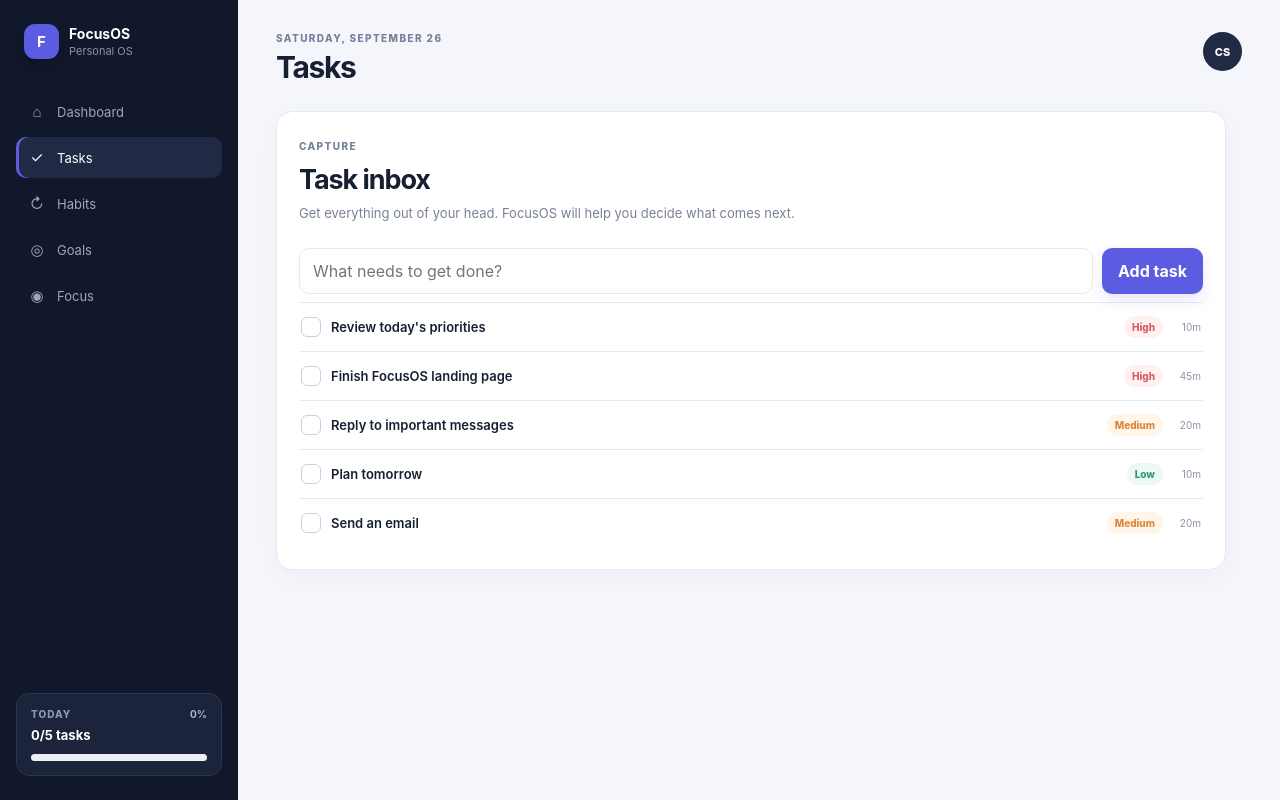
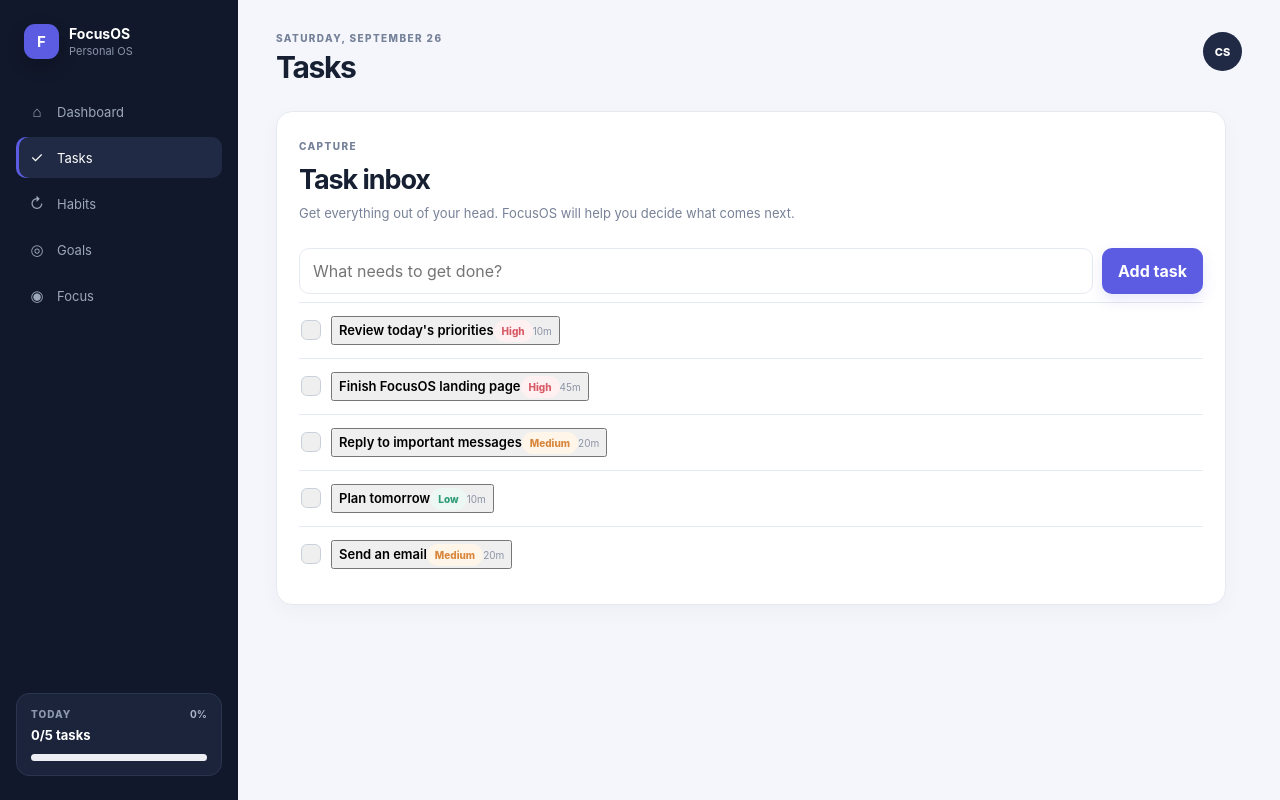
Before and after one commit to chirantan-swain-dev/FocusOSMVP, a Next.js app: page / in a window 1280 px wide. Both pictures are taken after a click on the button "View all tasks →". Built offline with nearby package versions, Linux system fonts and the light colour scheme.

Commit message:
Add quick capture and task-to-focus workflow

```diff
--- a/app/page.tsx
+++ b/app/page.tsx
@@ -17,36 +17,88 @@
 const navItems=[["Dashboard","⌂"],["Tasks","✓"],["Habits","↻"],["Goals","◎"],["Focus","◉"]] as const;
 
 export default function Home(){
- const [tab,setTab]=useState("Dashboard"),[energy,setEnergy]=useState<"Low"|"Medium"|"High">("Medium"),[tasks,setTasks]=useState<Task[]>(seedTasks),[habits,setHabits]=useState<Habit[]>(seedHabits),[newTask,setNewTask]=useState(""),[seconds,setSeconds]=useState(1500),[running,setRunning]=useState(false);
+ const [tab,setTab]=useState("Dashboard"),[energy,setEnergy]=useState<"Low"|"Medium"|"High">("Medium"),[tasks,setTasks]=useState<Task[]>(seedTasks),[habits,setHabits]=useState<Habit[]>(seedHabits),[newTask,setNewTask]=useState(""),[seconds,setSeconds]=useState(1500),[running,setRunning]=useState(false),[focusedTaskId,setFocusedTaskId]=useState<number|null>(null),[selectedTask,setSelectedTask]=useState<Task|null>(null),[quickTask,setQuickTask]=useState("");
+
  useEffect(()=>{try{const s=JSON.parse(localStorage.getItem("focusos")||"{}");if(s.tasks)setTasks(s.tasks);if(s.habits)setHabits(s.habits);if(s.energy)setEnergy(s.energy)}catch{}},[]);
  useEffect(()=>{localStorage.setItem("focusos",JSON.stringify({tasks,habits,energy}))},[tasks,habits,energy]);
- useEffect(()=>{if(!running)return;const timer=setInterval(()=>setSeconds(v=>{if(v<=1){setRunning(false);return 1500}return v-1}),1000);return()=>clearInterval(timer)},[running]);
+
+ useEffect(()=>{
+  if(!running)return;
+  const timer=setInterval(()=>setSeconds(v=>{
+   if(v<=1){
+    setRunning(false);
+    if(focusedTaskId)setTasks(prev=>prev.map(t=>t.id===focusedTaskId?{...t,done:true}:t));
+    return 1500;
+   }
+   return v-1;
+  }),1000);
+  return()=>clearInterval(timer);
+ },[running,focusedTaskId]);
+
  const done=tasks.filter(t=>t.done).length,pct=tasks.length?Math.round(done/tasks.length*100):0,completedHabits=habits.filter(h=>h.completed).length;
  const next=useMemo(()=>tasks.find(t=>!t.done&&t.priority==="High")||tasks.find(t=>!t.done),[tasks]);
+ const focusedTask=focusedTaskId?tasks.find(t=>t.id===focusedTaskId):null;
  const mm=String(Math.floor(seconds/60)).padStart(2,"0"),ss=String(seconds%60).padStart(2,"0");
- const addTask=()=>{const title=newTask.trim();if(!title)return;setTasks(v=>[...v,{id:Date.now(),title,done:false,priority:"Medium",minutes:20}]);setNewTask("")};
+
+ const addTask=(title:string,priority:Priority="Medium",minutes=20)=>{
+  const clean=title.trim();if(!clean)return;
+  setTasks(v=>[...v,{id:Date.now()+Math.floor(Math.random()*1000),title:clean,done:false,priority,minutes}]);
+ };
+ const submitTask=()=>{addTask(newTask);setNewTask("")};
+ const quickAdd=()=>{addTask(quickTask);setQuickTask("")};
  const toggleTask=(id:number)=>setTasks(v=>v.map(t=>t.id===id?{...t,done:!t.done}:t));
+ const deleteTask=(id:number)=>{setTasks(v=>v.filter(t=>t.id!==id));if(selectedTask?.id===id)setSelectedTask(null)};
+ const saveTask=(updated:Task)=>{setTasks(v=>v.map(t=>t.id===updated.id?updated:t));setSelectedTask(null)};
  const toggleHabit=(id:number)=>setHabits(v=>v.map(h=>h.id===id?{...h,completed:!h.completed}:h));
- const startNext=()=>{if(next){setTab("Focus");setRunning(false);setSeconds(next.minutes*60)}};
+
+ const startTask=(task:Task)=>{
+  setFocusedTaskId(task.id);setSeconds(task.minutes*60);setRunning(false);setTab("Focus");
+ };
+ const startNext=()=>{if(next)startTask(next)};
+ const finishFocused=()=>{if(focusedTaskId)setTasks(v=>v.map(t=>t.id===focusedTaskId?{...t,done:true}:t));setRunning(false);setFocusedTaskId(null);setSeconds(1500)};
+
  return <main className="shell">
   <aside className="side"><div className="brand"><b>F</b><span><strong>FocusOS</strong><small>Personal OS</small></span></div><nav>{navItems.map(([label,icon])=><button className={tab===label?"nav active":"nav"} key={label} onClick={()=>setTab(label)}><span className="navIcon">{icon}</span><em>{label}</em></button>)}</nav><div className="sidebox"><div className="sideboxTop"><small>TODAY</small><span>{pct}%</span></div><strong>{done}/{tasks.length} tasks</strong><div className="bar"><i style={{width:pct+"%"}}/></div></div></aside>
+
   <section className="content"><header><div><div className="eyebrow">SATURDAY, SEPTEMBER 26</div><h1>{tab==="Dashboard"?"Good morning.":tab}</h1>{tab==="Dashboard"&&<p className="headerSub">Let's make today feel manageable.</p>}</div><button className="avatar">CS</button></header>
+
   {tab==="Dashboard"&&<><div className="hero">
    <div className="card nextCard"><div className="cardLabelRow"><span className="eyebrow">NEXT UP</span>{next&&<PriorityPill priority={next.priority}/>}</div><h2>{next?.title||"Everything is done."}</h2><p>{next?<>A focused <strong>{next.minutes}-minute</strong> step is enough. You don't need to finish everything.</>:"Take a moment to review your day."}</p>{next&&<button className="primary" onClick={startNext}>Start focus <span>→</span></button>}<div className="nextMeta"><span>◷ {next?.minutes||0} min</span><span>•</span><span>{energy} energy</span><span>•</span><span>1 task at a time</span></div></div>
    <div className="card energyCard"><span className="eyebrow">ENERGY CHECK-IN</span><h3>How much capacity do you have?</h3><p>Your answer helps FocusOS choose the right next step.</p><div className="energies">{(["Low","Medium","High"] as const).map(x=><button className={energy===x?"energy selected":"energy"} key={x} onClick={()=>setEnergy(x)}><span>{x==="Low"?"○":x==="Medium"?"◐":"●"}</span>{x}</button>)}</div></div>
   </div>
   <div className="stats"><Stat icon="✓" label="Tasks complete" value={done+"/"+tasks.length} note={pct+"% of today"}/><Stat icon="↻" label="Habits" value={completedHabits+"/"+habits.length} note="daily check-in"/><Stat icon="◉" label="Focus streak" value="4 days" note="keep it simple"/><Stat icon="◷" label="Focus time" value="1h 20m" note="this week"/></div>
+
+  <div className="quickAdd card"><span className="quickIcon">＋</span><input value={quickTask} onChange={e=>setQuickTask(e.target.value)} onKeyDown={e=>e.key==="Enter"&&quickAdd()} placeholder="Quick add — get something out of your head"/><button className="primary" onClick={quickAdd}>Add</button></div>
+
   <div className="sectionHeading"><div><span className="eyebrow">YOUR DAY</span><h3>Keep the list small.</h3></div><button className="textButton" onClick={()=>setTab("Tasks")}>View all tasks →</button></div>
-  <div className="grid"><div className="card listCard"><div className="listHeader"><div><span className="eyebrow">TODAY</span><h3>Tasks</h3></div><span className="count">{done}/{tasks.length}</span></div>{tasks.map(t=><TaskRow key={t.id} t={t} click={()=>toggleTask(t.id)}/>)}</div>
-   <div className="card listCard"><div className="listHeader"><div><span className="eyebrow">ROUTINE</span><h3>Habits</h3></div><span className="count">{completedHabits}/{habits.length}</span></div>{habits.map(h=><button className="habitRow" key={h.id} onClick={()=>toggleHabit(h.id)}><span className={h.completed?"check yes":"check"}>{h.completed?"✓":""}</span><span className={h.completed?"habitName completed":"habitName"}>{h.name}</span><span className="rowArrow">›</span></button>)}<div className="habitFooter"><span>{completedHabits===habits.length?"All habits checked.":"One small action at a time."}</span><b>{completedHabits===habits.length?"✓":"→"}</b></div></div>
+  <div className="grid"><div className="card listCard"><div className="listHeader"><div><span className="eyebrow">TODAY</span><h3>Tasks</h3></div><span className="count">{done}/{tasks.length}</span></div>{tasks.map(t=><TaskRow key={t.id} t={t} check={()=>toggleTask(t.id)} open={()=>setSelectedTask(t)}/>)}</div>
+   <div className="card listCard"><div className="listHeader"><div><span className="eyebrow">ROUTINE</span><h3>Habits</h3></div><span className="count">{completedHabits}/{habits.length}</span></div>{habits.map(h=><button className="habitRow" key={h.id} onClick={()=>toggleHabit(h.id)}><span className={h.completed?"check yes":"check"}>{h.completed?"✓":""}</span><span className={h.completed?"habitName completed":"habitName"}>{h.name}</span></button>)}<div className="habitFooter"><span>{completedHabits===habits.length?"All habits checked.":"One small action at a time."}</span><b>{completedHabits===habits.length?"✓":"→"}</b></div></div>
   </div><div className="dailyCallout"><span className="calloutIcon">✦</span><div><strong>Today's principle</strong><p>Reduce the starting friction. A 10-minute action still counts as progress.</p></div></div></>}
-  {tab==="Tasks"&&<div className="card page"><div className="pageIntro"><span className="eyebrow">CAPTURE</span><h2>Task inbox</h2><p>Get everything out of your head. FocusOS will help you decide what comes next.</p></div><div className="add"><input value={newTask} onChange={e=>setNewTask(e.target.value)} onKeyDown={e=>e.key==="Enter"&&addTask()} placeholder="What needs to get done?"/><button className="primary" onClick={addTask}>Add task</button></div><div className="taskList">{tasks.map(t=><TaskRow key={t.id} t={t} click={()=>toggleTask(t.id)}/>)}</div></div>}
-  {tab==="Habits"&&<div className="card page"><div className="pageIntro"><span className="eyebrow">CONSISTENCY</span><h2>Daily habits</h2><p>Small actions compound. Check them off without overthinking them.</p></div>{habits.map(h=><button className="habitRow large" key={h.id} onClick={()=>toggleHabit(h.id)}><span className={h.completed?"check yes":"check"}>{h.completed?"✓":""}</span><span className={h.completed?"habitName completed":"habitName"}>{h.name}</span><span className="rowArrow">›</span></button>)}</div>}
+
+  {tab==="Tasks"&&<div className="card page"><div className="pageIntro"><span className="eyebrow">CAPTURE</span><h2>Task inbox</h2><p>Get everything out of your head. FocusOS will help you decide what comes next.</p></div><div className="add"><input value={newTask} onChange={e=>setNewTask(e.target.value)} onKeyDown={e=>e.key==="Enter"&&submitTask()} placeholder="What needs to get done?"/><button className="primary" onClick={submitTask}>Add task</button></div><div className="taskList">{tasks.map(t=><TaskRow key={t.id} t={t} check={()=>toggleTask(t.id)} open={()=>setSelectedTask(t)}/>)}</div></div>}
+
+  {tab==="Habits"&&<div className="card page"><div className="pageIntro"><span className="eyebrow">CONSISTENCY</span><h2>Daily habits</h2><p>Small actions compound. Check them off without overthinking them.</p></div>{habits.map(h=><button className="habitRow large" key={h.id} onClick={()=>toggleHabit(h.id)}><span className={h.completed?"check yes":"check"}>{h.completed?"✓":""}</span><span className={h.completed?"habitName completed":"habitName"}>{h.name}</span></button>)}</div>}
+
   {tab==="Goals"&&<div className="card page"><div className="pageIntro"><span className="eyebrow">DIRECTION</span><h2>Goals & milestones</h2><p>Turn bigger outcomes into visible, manageable progress.</p></div><Goal title="Launch FocusOS MVP" pct={62}/><Goal title="Build a consistent morning routine" pct={38}/></div>}
-  {tab==="Focus"&&<div className="focus"><div className="focusCard card"><span className="eyebrow">FOCUS MODE</span><div className="focusRule">ONE TASK · ONE TIMER</div><h2>{next?.title||"Choose one thing."}</h2><p>Put everything else aside. You can come back to it later.</p><div className="timer">{mm}:{ss}</div><div className="timerActions"><button className="primary focusStart" onClick={()=>setRunning(!running)}>{running?"Pause":"Start focus"} <span>{running?"Ⅱ":"▶"}</span></button><button className="secondary" onClick={()=>{setRunning(false);setSeconds(next?next.minutes*60:1500)}}>Reset</button></div><div className="focusFooter"><span>◌ Notifications off</span><span>◌ One task only</span><span>◌ No pressure to finish</span></div></div></div>}
-  </section></main>;
+
+  {tab==="Focus"&&<div className="focus"><div className="focusCard card"><span className="eyebrow">FOCUS MODE</span><div className="focusRule">ONE TASK · ONE TIMER</div><h2>{focusedTask?.title||next?.title||"Choose one thing."}</h2><p>{focusedTask?<>This is your only task for the next {focusedTask.minutes} minutes.</>:"Pick one task from your list and start small."}</p><div className="timer">{mm}:{ss}</div><div className="timerActions">{focusedTask&&<button className="secondary" onClick={()=>setSelectedTask(focusedTask)}>Edit task</button>}<button className="primary focusStart" onClick={()=>focusedTask?setRunning(!running):startNext()}>{running?"Pause":focusedTask?"Start focus":"Choose next"} <span>{running?"Ⅱ":"▶"}</span></button>{focusedTask&&<button className="secondary" onClick={finishFocused}>Finish task</button>}</div><div className="focusFooter"><span>◌ Notifications off</span><span>◌ One task only</span><span>◌ No pressure to finish</span></div></div></div>}
+  </section>
+
+  {selectedTask&&<TaskModal task={selectedTask} onClose={()=>setSelectedTask(null)} onSave={saveTask} onDelete={deleteTask} onFocus={()=>{startTask(selectedTask);setSelectedTask(null)}}/>}
+ </main>;
 }
+
 function Stat({icon,label,value,note}:{icon:string;label:string;value:string;note:string}){return <div className="card stat"><div className="statTop"><span className="statIcon">{icon}</span><span className="eyebrow">{label}</span></div><strong>{value}</strong><span className="statNote">{note}</span></div>}
 function PriorityPill({priority}:{priority:Priority}){return <span className={"prio "+priority.toLowerCase()}>{priority} priority</span>}
-function TaskRow({t,click}:{t:Task;click:()=>void}){return <button className={"taskRow "+(t.done?"isDone":"")} onClick={click}><span className={t.done?"check yes":"check"}>{t.done?"✓":""}</span><span className="taskTitle">{t.title}</span><span className={"prio "+t.priority.toLowerCase()}>{t.priority}</span><small>{t.minutes}m</small></button>}
+function TaskRow({t,check,open}:{t:Task;check:()=>void;open:()=>void}){return <div className={"taskRow "+(t.done?"isDone":"")}><button className={t.done?"check yes":"check"} onClick={check} aria-label={t.done?"Mark incomplete":"Mark complete"}>{t.done?"✓":""}</button><button className="taskOpen" onClick={open}><span className="taskTitle">{t.title}</span><span className={"prio "+t.priority.toLowerCase()}>{t.priority}</span><small>{t.minutes}m</small></button></div>}
 function Goal({title,pct}:{title:string;pct:number}){return <div className="goal"><div className="goalTop"><strong>{title}</strong><b>{pct}%</b></div><div className="bar"><i style={{width:pct+"%"}}/></div></div>}
+
+function TaskModal({task,onClose,onSave,onDelete,onFocus}:{task:Task;onClose:()=>void;onSave:(task:Task)=>void;onDelete:(id:number)=>void;onFocus:()=>void}){
+ const [draft,setDraft]=useState(task);
+ return <div className="modalBackdrop" onMouseDown={onClose}><div className="modal card" onMouseDown={e=>e.stopPropagation()}>
+  <div className="modalHeader"><div><span className="eyebrow">TASK</span><h3>Edit task</h3></div><button className="modalClose" onClick={onClose}>×</button></div>
+  <label>Task name<input value={draft.title} onChange={e=>setDraft({...draft,title:e.target.value})}/></label>
+  <div className="formGrid"><label>Priority<select value={draft.priority} onChange={e=>setDraft({...draft,priority:e.target.value as Priority})}><option>Low</option><option>Medium</option><option>High</option></select></label><label>Minutes<input type="number" min="5" step="5" value={draft.minutes} onChange={e=>setDraft({...draft,minutes:Math.max(5,Number(e.target.value)||5)})}/></label></div>
+  <div className="modalActions"><button className="dangerButton" onClick={()=>onDelete(task.id)}>Delete</button><div><button className="secondary" onClick={onClose}>Cancel</button><button className="primary" onClick={()=>onSave(draft)}>Save changes</button><button className="primary" onClick={onFocus}>Start focus</button></div></div>
+ </div></div>
+}
```
